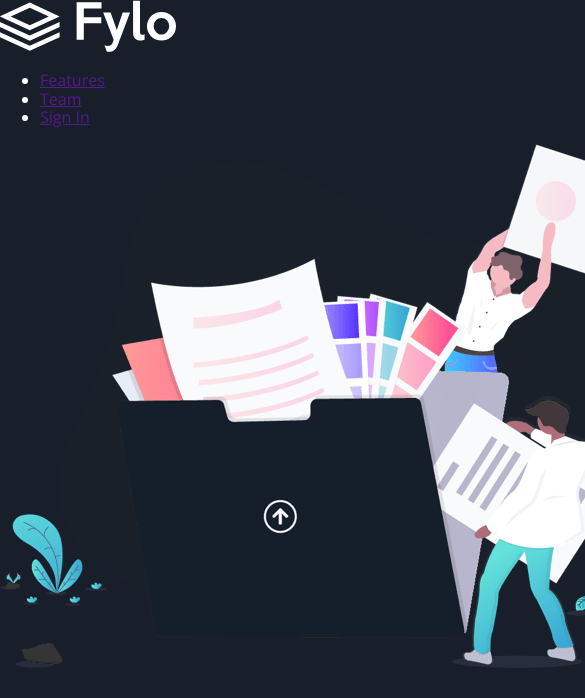
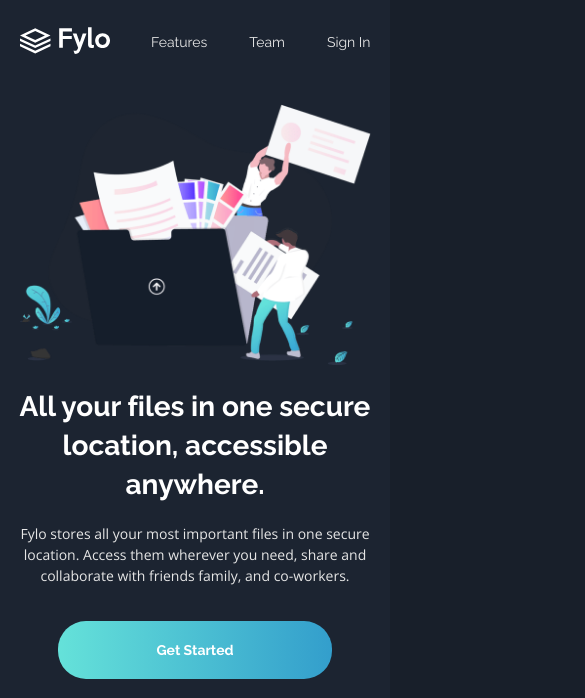
Before and after one commit to Valaeraa/fylo-landing-page, a website built with Parcel: page src/index.html in a window 390 px wide. Shown: the top 698 px of the page, 585 px wide, since content can reach past the window. Built offline with nearby package versions, Linux system fonts and the light colour scheme.

Commit message:
Basic css styling
Added basic mobile styling for nav, header, features and productivity

```diff
--- a/src/index.html
+++ b/src/index.html
@@ -18,7 +18,7 @@
 <body>
   <!-- Header -->
 <header>
-  <nav class="navbar">
+  <nav class="navbar container">
     <a href="#" class="logo"><img src="./images/logo.svg" alt="fylo logo"></a>
 
     <ul class="nav">
@@ -44,10 +44,13 @@
           <button class="btn-primary">Get Started</button>
         </div>
       </div>
+
+      <!-- <svg class="background-mobile" width="375" height="141" xmlns="http://www.w3.org/2000/svg" xmlns:xlink="http://www.w3.org/1999/xlink"><defs><path id="a" d="M0 0h375v141H0z"/></defs><g fill="none" fill-rule="evenodd"><mask id="b" fill="#fff"><use xlink:href="#a"/></mask><path d="M0 128.937c22.708-1.669 44.049-15.69 64.024-42.063 29.962-39.56 23.473-54.118 73.218-40.562 49.746 13.556 45.508 4.677 77.494-26.648 31.985-31.325 52.746-24.157 72.245 13.912 19.499 38.07 55.147 47.264 88.395 61.244 22.165 9.32 22.165 1296.047 0 3860.18H0V128.937z" fill="#181F2B" mask="url(#b)"/></g></svg> -->
+      <!-- <img class="background" src="./images/bg-curvy-mobile.svg" alt="bg curve"> -->
     </section>
 
     <section class="features">
-      <div class="grid">
+      <div class="container grid-container">
         <div class="card">
           <img src="./images/icon-access-anywhere.svg" alt="access anywhere icon">
           <h2 class="card-title">Access your files, anywhere</h2>
@@ -93,11 +96,11 @@
 
         <div class="productivity-intro">
           <h1 class="title">Stay productive, wherever you are</h1>
-          <p class="copy-text">
+          <p class="productivity-text">
             Never let location be an issue when accessing your files. Fylo has you covered for all of your file
             storage needs.
           </p>
-          <p class="copy-text">
+          <p class="productivity-text">
             Securely share files and folders with friends, family and colleagues for live collaboration. No email
             attachments required.
           </p>
--- a/src/scss/main.scss
+++ b/src/scss/main.scss
@@ -1,9 +1,168 @@
 @use './base/reset';
 
 @import url("https://fonts.googleapis.com/css2?family=Open+Sans:wght@400;700&display=swap");
+@import url("https://fonts.googleapis.com/css2?family=Raleway:wght@400;700&display=swap");
+
+// todo - make feature imgs a bit smaller
+// todo - make variables for colors, line height, font size, etc
+// todo - add media query to grid mobile 1 column, desktop 2
+// todo - move hero section to header
+// todo - separate scss into additional files
+// todo - add right arrow icon to the btn-info
+
+$clr-neutral: hsl(0, 0%, 100%);
 
 body {
   font-family: "Open Sans", sans-serif;
+  // background: hsl(217, 28%, 15%);
   background: hsl(218, 28%, 13%);
-  color: white;
+  color: hsl(0, 0%, 100%);
+  text-align: center;
+  font-size: 14px;
+  // min-height: 100vh;
+  scroll-behavior: smooth;
+  text-rendering: optimizeSpeed;
 }
+
+section {
+  // padding: 5em 0;
+}
+
+img {
+  max-width: 100%;
+  // object-fit: cover;
+}
+
+h1,
+h2,
+h3,
+h4,
+h5,
+h6 {
+  font-family: "Raleway", sans-serif;
+}
+
+header {
+  background: hsl(217, 28%, 15%);
+
+  // min-height: 10vh;
+  // border: 1px solid hsl(0, 0%, 100%);
+  // width: 100%;
+}
+
+.container {
+  width: 90%;
+  margin: 0 auto;
+}
+
+.navbar {
+  display: flex;
+  justify-content: space-between;
+  align-items: center;
+  min-height: 10vh;
+  // border: 1px solid hsl(0, 0%, 100%);
+}
+
+.logo {
+  display: inline-block;
+  width: 90px;
+  margin: auto 0;
+}
+
+.nav {
+  display: flex;
+  align-items: center;
+  list-style: none;
+  padding: 0;
+  // border: 1px solid hsl(0, 0%, 100%);
+}
+
+.nav-item {
+  margin: 0 1.5em;
+}
+
+.nav-item:last-child {
+  margin-right: 0;
+}
+
+.nav-link {
+  text-decoration: none;
+  color: hsl(0, 0%, 90%);
+  font-family: "Raleway", sans-serif;
+}
+
+.hero {
+  background: hsl(217, 28%, 15%);
+  // background: url("../images/bg-curvy-mobile.svg") bottom / 130% auto no-repeat;
+  padding-top: 20px;
+  padding-bottom: 8em;
+  // margin-bottom: 8rem;
+  // position: relative;
+  // height: 100vh;
+}
+
+.hero-title {
+  line-height: 140%;
+  font-family: "Raleway", sans-serif;
+}
+
+.copy-text {
+  line-height: 150%;
+  color: hsl(0, 0%, 90%);
+  max-width: 60ch;
+  margin: 1em auto;
+}
+
+.btn-primary {
+  display: inline-block;
+  font-family: "Raleway", sans-serif;
+  padding: 1.5em 7em;
+  font-weight: bold;
+  background: linear-gradient(to right, hsl(176, 68%, 64%), hsl(198, 60%, 50%));
+  color: hsl(0, 0%, 100%);
+  border: none;
+  border-radius: 2em;
+  margin: 1.5em 0;
+}
+
+.btn-info {
+  // display: inline-block;
+  color: hsl(176, 68%, 64%);
+  text-decoration: none;
+  border-bottom: 1px solid hsl(176, 68%, 64%);
+  padding-bottom: 0.3em;
+  // border-spacing: 50rem 500rem;
+}
+
+.background-mobile {
+  // display: block;
+  position: absolute;
+  // object-fit: cover;
+  // width: 100%;
+  left: 0;
+  bottom: 0;
+  z-index: -10;
+}
+
+.features {
+}
+
+.grid-container {
+  display: grid;
+  gap: 8em 2em;
+
+  grid-template-columns: repeat(auto-fit, minmax(300px, 1fr));
+}
+
+.card-title {
+  font-family: "Raleway", sans-serif;
+}
+
+.productivity-intro {
+  text-align: left;
+}
+
+.productivity-text {
+  line-height: 150%;
+  color: hsl(0, 0%, 90%);
+}
```
